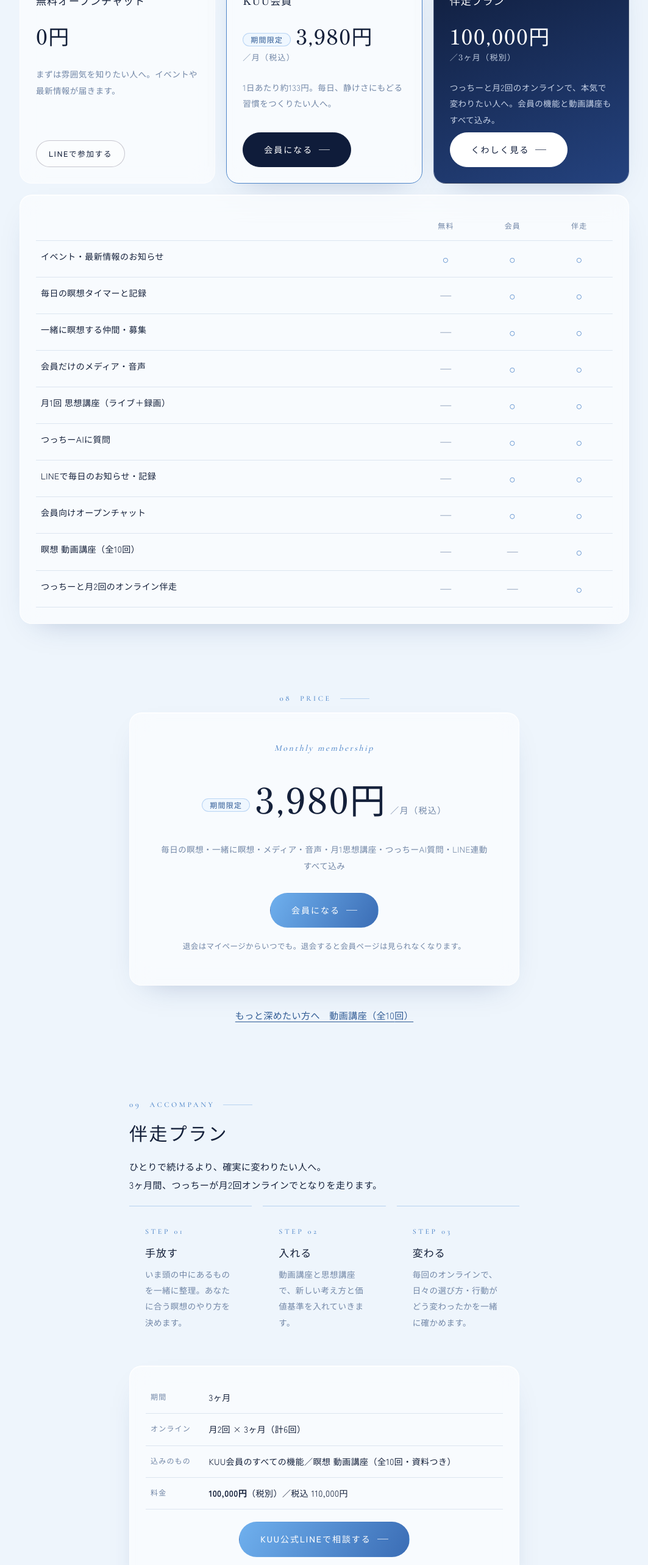
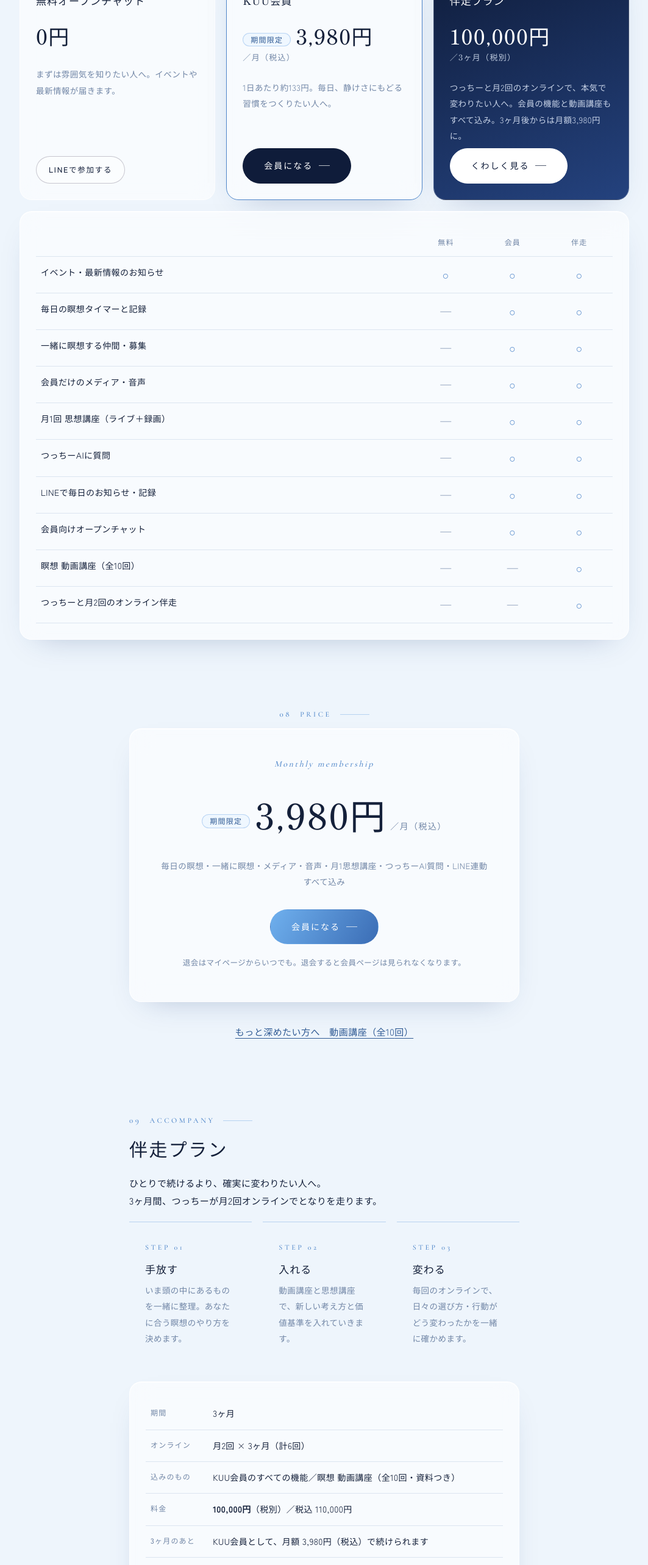
Before and after one commit to wclosetk8114-collab/meisou-community, a Next.js app: page / in a window 1280 px wide. Shown: the part 4720-7286 px from the top of the page at 61% size, without its empty margins (108-1171 px from the left). Built offline with nearby package versions, Linux system fonts and the light colour scheme.

Commit message:
伴走プラン：3ヶ月後は月額3,980円で継続と明記

```diff
--- a/app/page.tsx
+++ b/app/page.tsx
@@ -158,7 +158,7 @@
                 <p className="en" style={{ color: "#bcd8f7" }}>Accompany</p>
                 <h3 style={{ margin: "4px 0", color: "#fff" }}>伴走プラン</h3>
                 <p className="price" style={{ fontSize: 34, color: "#fff" }}>{yen(SITE.bansou)}<small style={{ color: "rgba(230,240,255,.8)" }}>／{SITE.bansouMonths}ヶ月（税別）</small></p>
-                <p style={{ color: "rgba(230,240,255,.85)", fontSize: 13.5 }}>つっちーと月{SITE.bansouPerMonth}回のオンラインで、本気で変わりたい人へ。会員の機能と動画講座もすべて込み。</p>
+                <p style={{ color: "rgba(230,240,255,.85)", fontSize: 13.5 }}>つっちーと月{SITE.bansouPerMonth}回のオンラインで、本気で変わりたい人へ。会員の機能と動画講座もすべて込み。{SITE.bansouMonths}ヶ月後からは月額{yen(SITE.monthly)}に。</p>
                 <a href="#bansou" className="btn" style={{ background: "#fff", color: "#0f1c3a", borderColor: "#fff" }}>くわしく見る</a>
               </div>
             </div>
@@ -210,6 +210,7 @@
                   <tr><th>オンライン</th><td>月{SITE.bansouPerMonth}回 × {SITE.bansouMonths}ヶ月（計{SITE.bansouPerMonth * SITE.bansouMonths}回）</td></tr>
                   <tr><th>込みのもの</th><td>KUU会員のすべての機能／瞑想 動画講座（全{SITE.lessonsCount}回・資料つき）</td></tr>
                   <tr><th>料金</th><td><b>{yen(SITE.bansou)}</b>（税別）／税込 {yen(SITE.bansouTaxIn)}</td></tr>
+                  <tr><th>{SITE.bansouMonths}ヶ月のあと</th><td>KUU会員として、月額 {yen(SITE.monthly)}（税込）で続けられます</td></tr>
                 </tbody>
               </table>
               <div style={{ textAlign: "center", marginTop: 20 }}>
```
